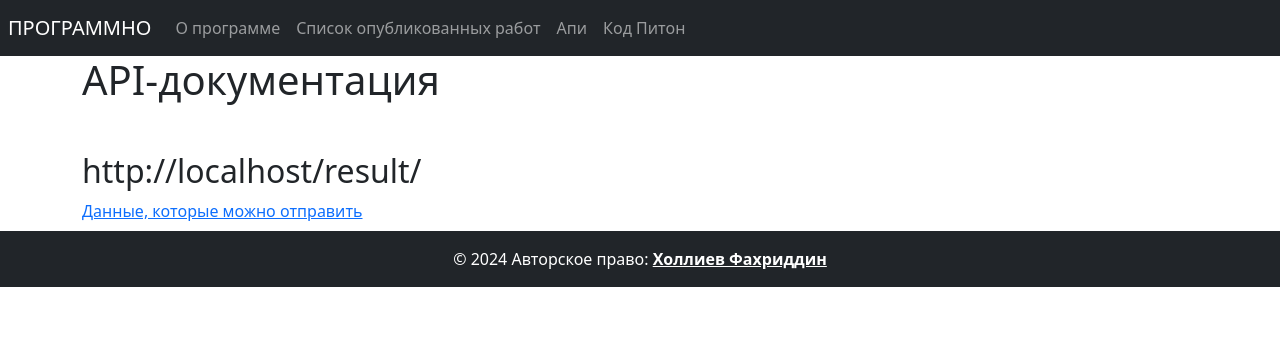
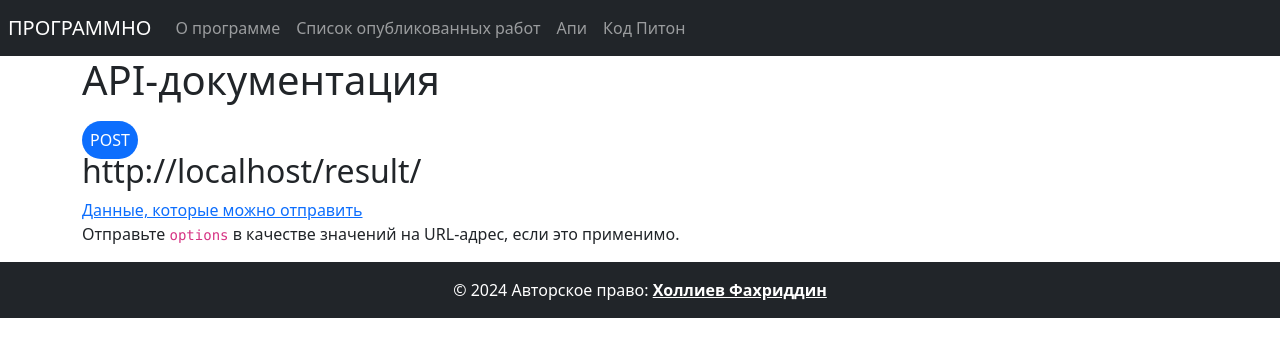
Before and after one commit to shoyimobloqulov/mathcall, a Django app: page /api in a window 1280 px wide. Shown: the top 357 px of the page. Run offline with Django 5.2, Linux system fonts and the light colour scheme; some libraries are stand-ins or nearby versions.

Commit message:
api color fixed

```diff
--- a/userapp/templates/api.html
+++ b/userapp/templates/api.html
@@ -8,8 +8,9 @@
 {% block content %}
 <div class="container">
     <h1 class="mb-4">API-документация</h1>
-    <span class="badge rounded-pill text-bg-primary">POST</span><h2> {{ request.scheme }}://{{ request.get_host }}/result/</h2>
+    <span class="bg-primary rounded-pill text-white p-2">POST</span><h2> {{ request.scheme }}://{{ request.get_host }}/result/</h2>
     <a href="/static/var.docx" download>Данные, которые можно отправить</a>
+    <p>Oтправьте <code>options</code> в качестве значений на URL-адрес, если это применимо.</p>
 </div>
 
 {% endblock %}
--- a/userapp/templates/layout/base.html
+++ b/userapp/templates/layout/base.html
@@ -1228,7 +1228,7 @@
 <body>
     <nav class="navbar navbar-expand-lg navbar-dark bg-dark p-2">
         <a class="navbar-brand" href="/">ПРОГРАММНО </a>
-        <button class="navbar-toggler" type="button" data-bs-toggle="collapse" data-bs-target="#navbarSupportedContent"
+        <button class="navbar-toggler" type="button" data-bs-toggle="   collapse" data-bs-target="#navbarSupportedContent"
             aria-controls="navbarSupportedContent" aria-expanded="false" aria-label="Toggle navigation">
             <span class="navbar-toggler-icon"></span>
         </button>
```
